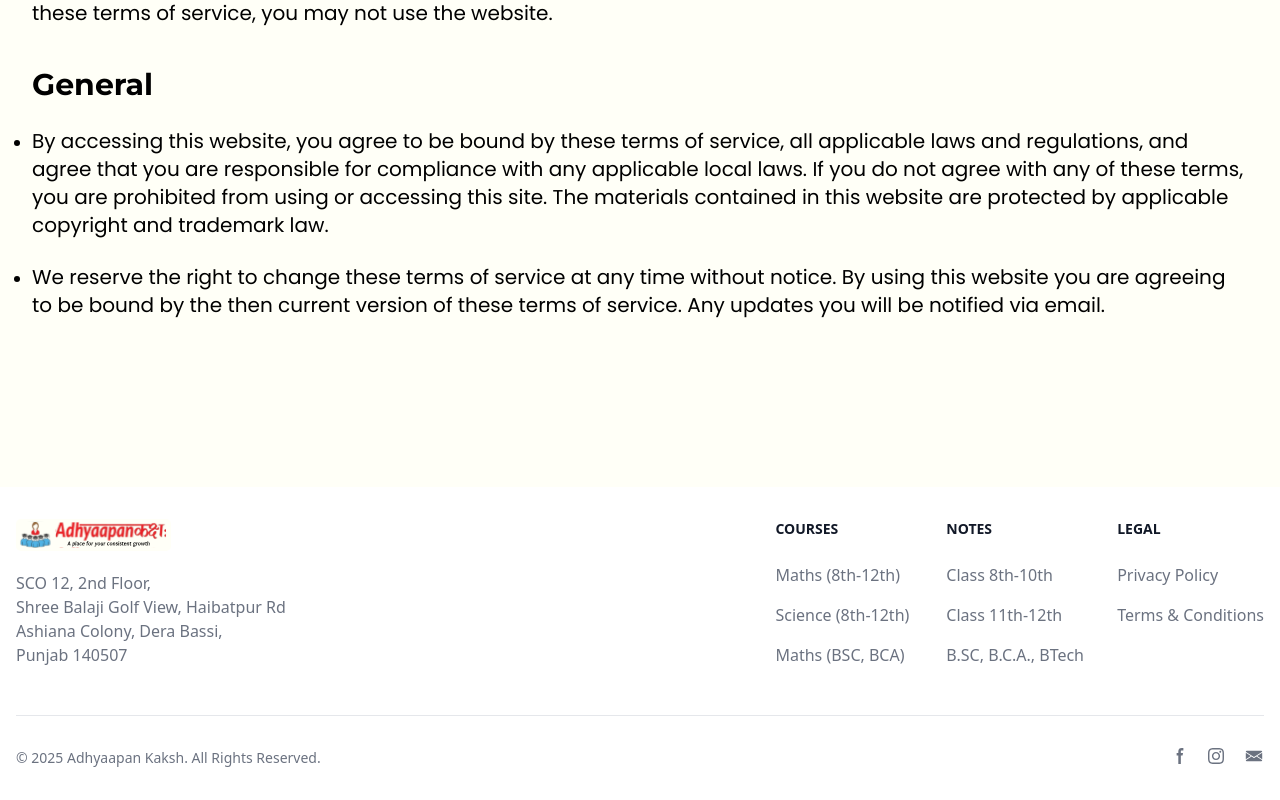
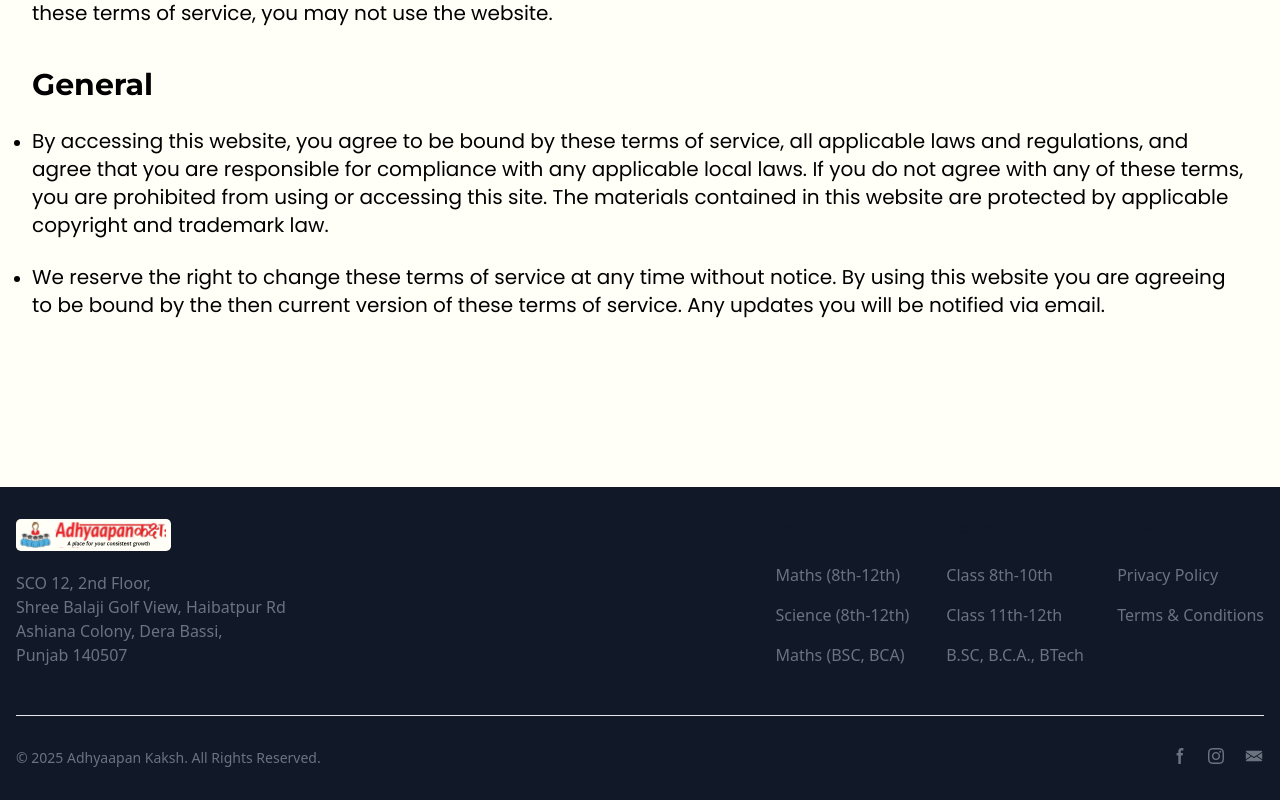
Before and after one commit to amitrajeet7635/adhyaapaankaksh, a React (Vite) app: page /termsandconditions in a window 1280 px wide. Shown: the part 305-1105 px from the top of the page. Built offline with nearby package versions, Linux system fonts and the light colour scheme.

Commit message:
footer background changed

```diff
--- a/src/components/Footer.jsx
+++ b/src/components/Footer.jsx
@@ -6,7 +6,7 @@
         <>
 
 
-            <footer class="bg-white dark:bg-gray-900">
+            <footer class="bg-gray-900 dark:bg-gray-900">
                 <div class="mx-auto w-full max-w-screen-xl p-4 py-6 lg:py-8">
                     <div class="md:flex md:justify-between">
                         <div class="mb-6 md:mb-0 flex flex-col gap-5">
```
